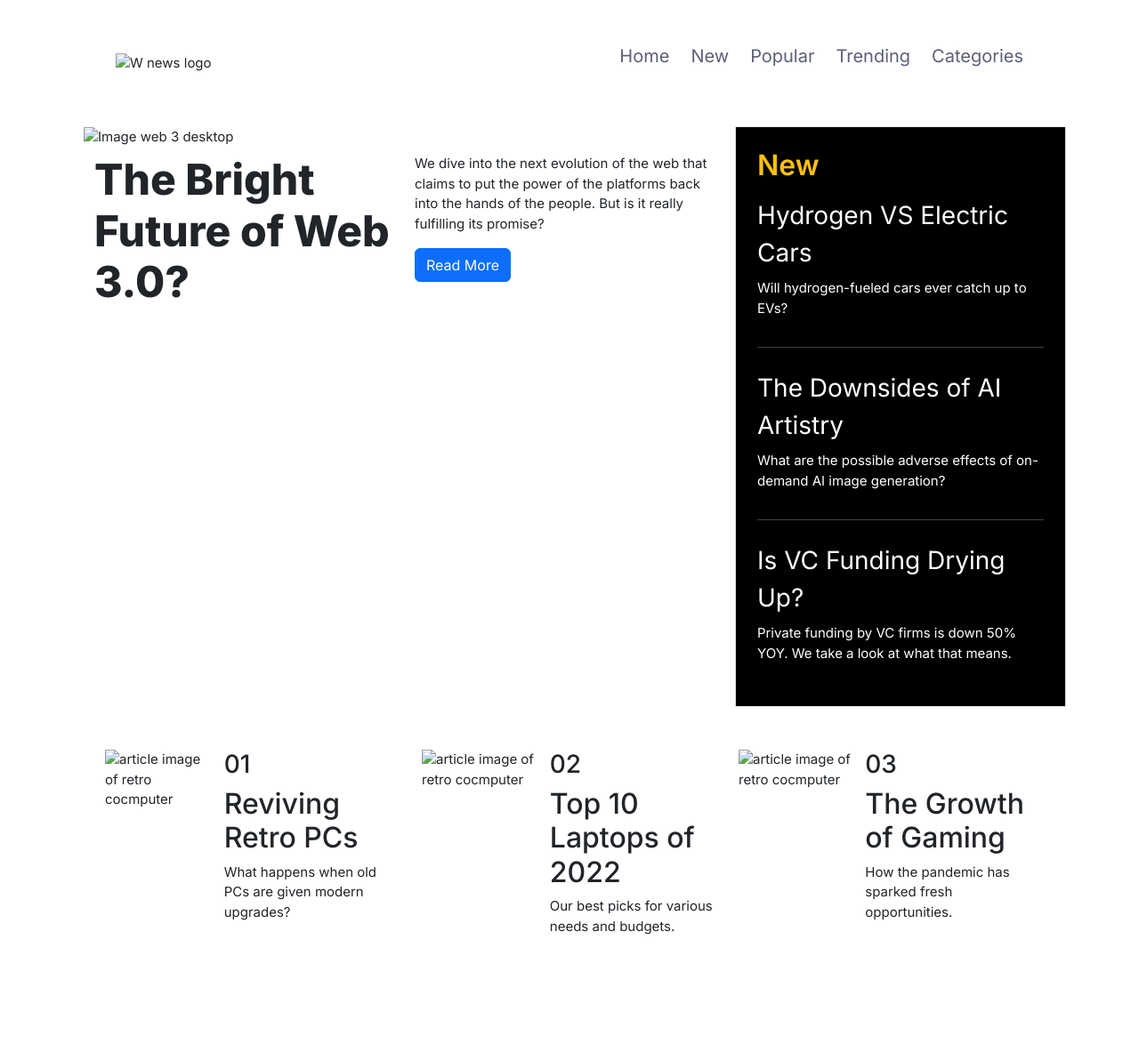
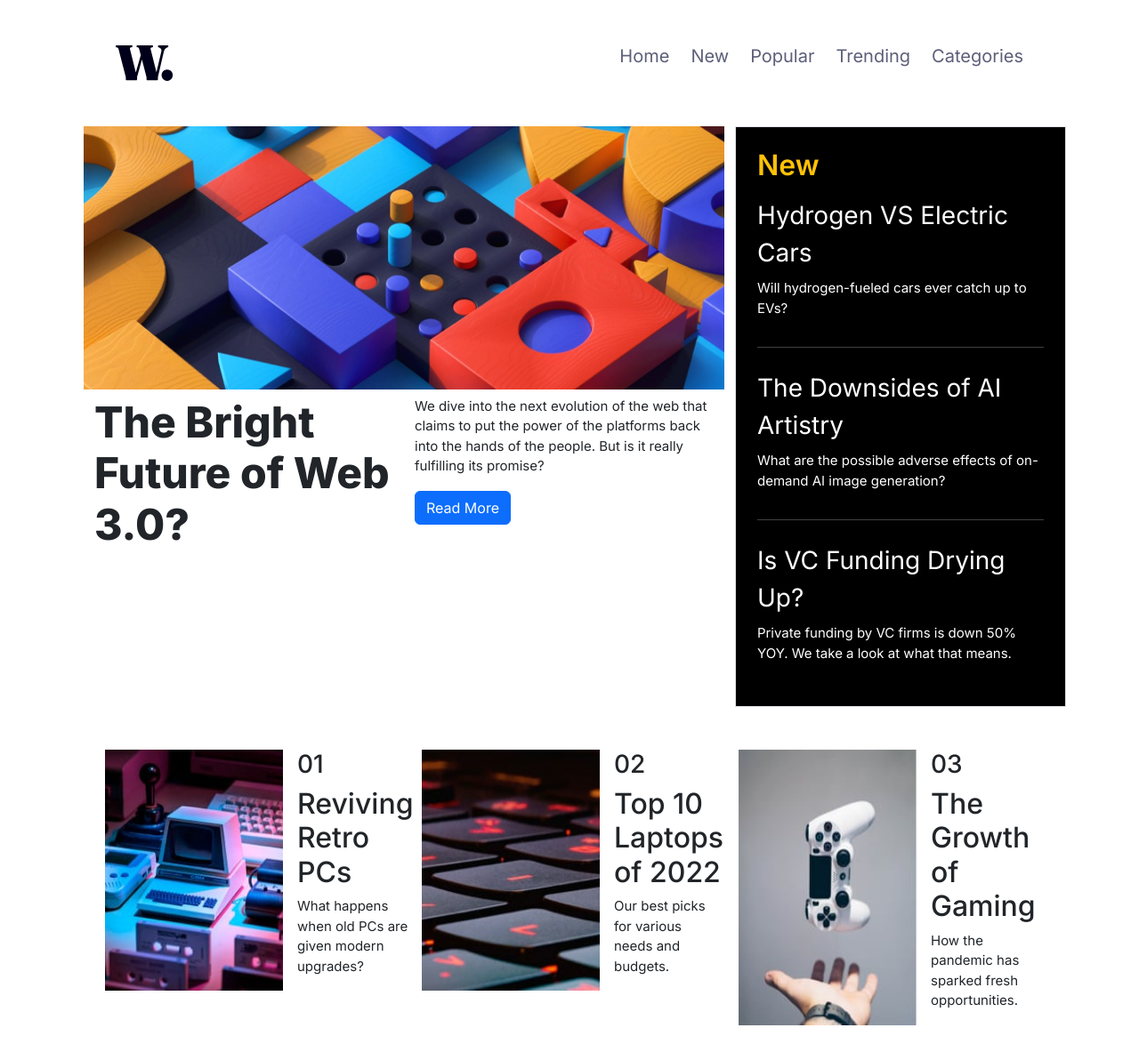
Before and after one commit to jaycek/News-Bootstrapped, a plain HTML site: page index.html in a window 1280 px wide. Shown: the whole page at 89% size. Before the commit the page ends 1117 px from the top, so only its background shows below. Drawn offline with nearby package versions, Linux system fonts and the light colour scheme; the site is published under a folder, as on GitHub Pages, so addresses that start at the root find nothing.

Commit message:
Updated relative path for images

```diff
--- a/index.html
+++ b/index.html
@@ -12,7 +12,7 @@
     <div class="container ">
        <header>
          <div class="container d-flex flex-row justify-content-between align-items-center p-5">
-             <img class="logo" src="/assets/images/logo.svg" alt="W news logo">
+             <img class="logo" src="assets/images/logo.svg" alt="W news logo">
 
              <nav class="links">
                 <ul class="d-flex flex-row gap-4 list-unstyled">
@@ -31,7 +31,7 @@
                 <div class="row">
                     <section class="col-md-8 " >
 
-                        <img class="img-fluid" src="/assets/images/image-web-3-desktop.jpg" alt="Image web 3 desktop">
+                        <img class="img-fluid" src="assets/images/image-web-3-desktop.jpg" alt="Image web 3 desktop">
 
                          <div class="hero_text container my-2">
                                 <div class="row">
@@ -76,7 +76,7 @@
             <section class="row my-3 p-4">
                 <div class="col-xl-4 col-lg-6 new_article-1 new_article">
                     <article class="my-2 new_article-1 new_article d-flex flex-row gap-3">
-                        <img src="/assets/images/image-retro-pcs.jpg" alt="article image of retro cocmputer">
+                        <img src="assets/images/image-retro-pcs.jpg" alt="article image of retro cocmputer">
                         <div class="content d-flex flex-column justify-content-between">
                           <h3>01</h3>
                           <h2>Reviving Retro PCs</h2>
@@ -88,7 +88,7 @@
 
                 <div class="col-xl-4 col-lg-6" >
                     <article class="my-2 new_article-1 new_article d-flex flex-row gap-3">
-                        <img src="/assets/images/image-top-laptops.jpg" alt="article image of retro cocmputer">
+                        <img src="assets/images/image-top-laptops.jpg" alt="article image of retro cocmputer">
                         <div class="content d-flex flex-column justify-content-between">
                           <h3>02</h3>
                           <h2>Top 10 Laptops of 2022</h2>
@@ -100,7 +100,7 @@
                 </div>
                 <div class="col-xl-4 col-lg-6">
                     <article class="my-2 new_article-1 new_article d-flex flex-row gap-3">
-                        <img src="/assets/images/image-gaming-growth.jpg" alt="article image of retro cocmputer">
+                        <img src="assets/images/image-gaming-growth.jpg" alt="article image of retro cocmputer">
                         <div class="content d-flex flex-column justify-content-between">
                           <h3>03</h3>
                           <h2>The Growth of Gaming</h2>
```
